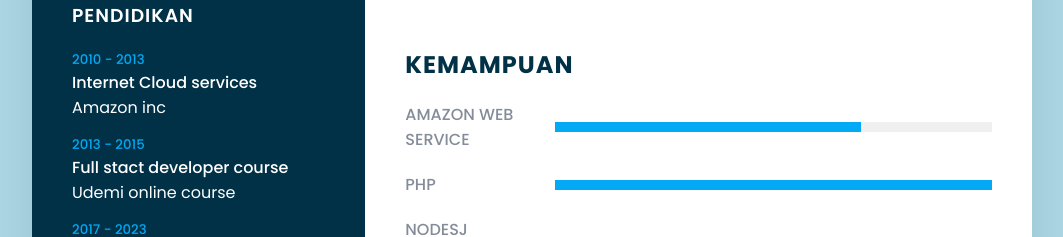
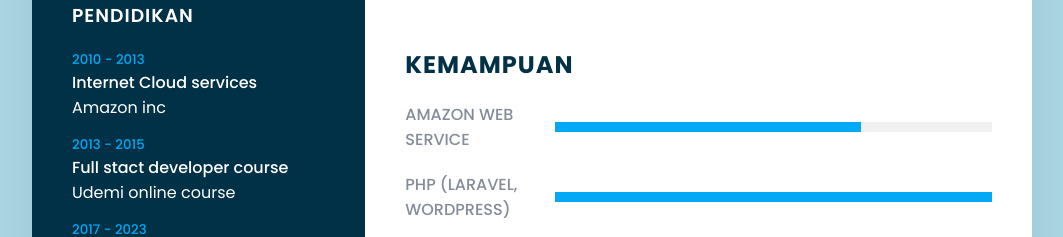
Before and after one commit to adipatiarya/adipatiarya.github.io, a plain HTML site: page index.html in a window 1280 px wide. Shown: the part 713-950 px from the top of the page, without its empty margins (108-1171 px from the left). Drawn offline with Linux system fonts and the light colour scheme.

Commit message:
Update index.html

```diff
--- a/index.html
+++ b/index.html
@@ -191,7 +191,7 @@
             </div>
           </div>
           <div class="box">
-            <h4>PHP</h4>
+            <h4>PHP (Laravel, Wordpress)</h4>
             <div class="percent">
               <div style="width: 100%"></div>
             </div>
```
